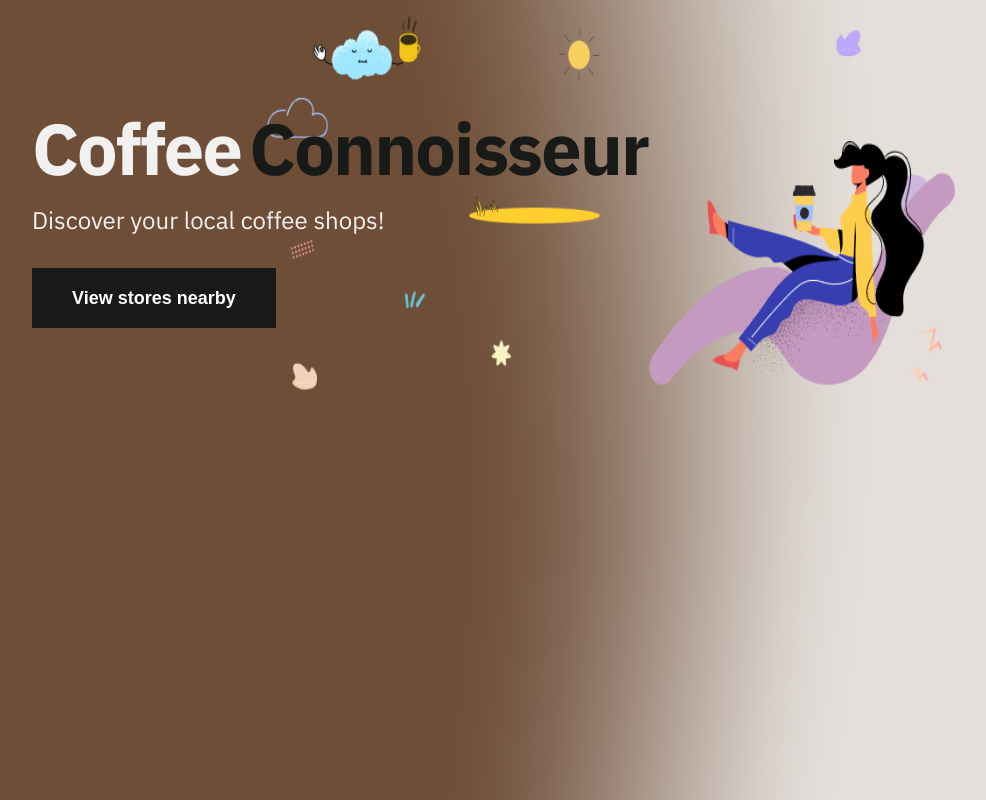
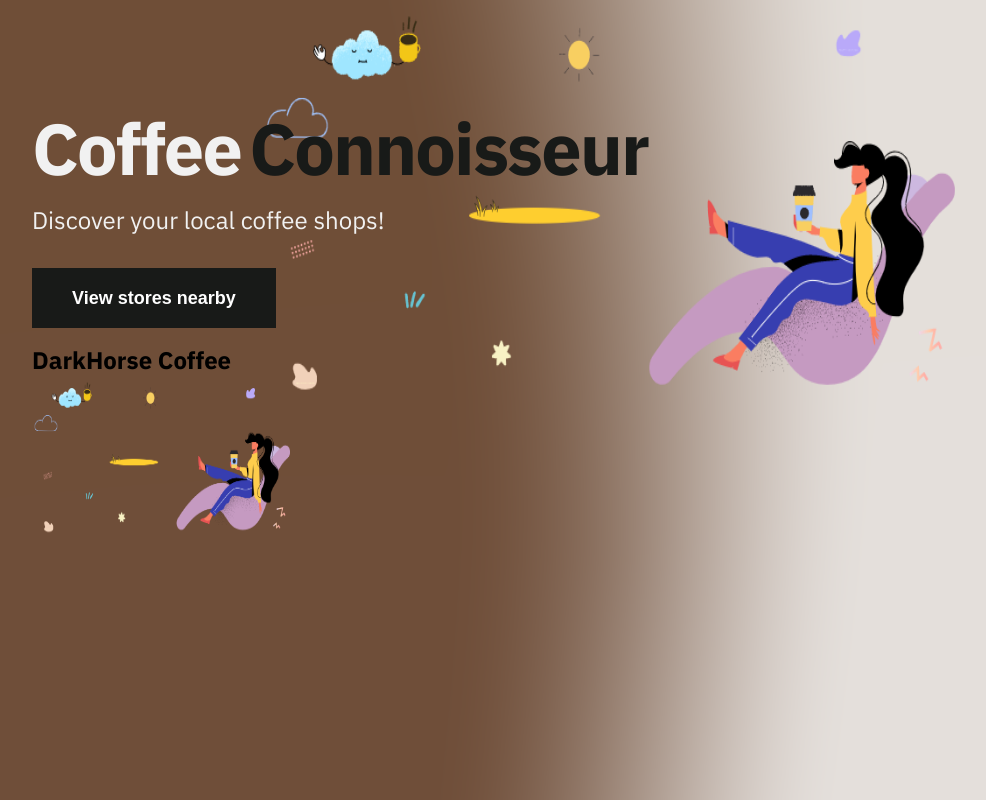
Before and after one commit to jordanbmowry/discover-coffee-stores, a Next.js app: page / in a window 1280 px wide. Shown: the whole page, without its empty margins (64-1050 px from the left). Built offline with nearby package versions, Linux system fonts and the light colour scheme.

Commit message:
created Card.js component

```diff
--- a/components/Banner.module.css
+++ b/components/Banner.module.css
@@ -41,7 +41,6 @@
   color: white;
   outline: 0;
   border: 0px;
-
   padding-top: 1rem /* 16px */;
   padding-bottom: 1rem /* 16px */;
   font-size: 1.125rem /* 18px */;
--- /dev/null
+++ b/components/Card.js
@@ -0,0 +1,14 @@
+import React from 'react';
+import Image from 'next/image';
+import Link from 'next/link';
+
+export default function Card(props) {
+  return (
+    <Link href={props.href}>
+      <a>
+        <h2>{props.name}</h2>
+        <Image alt='coffee shop' src={props.imgUrl} width={260} height={160} />
+      </a>
+    </Link>
+  );
+}
--- a/pages/index.js
+++ b/pages/index.js
@@ -3,6 +3,7 @@
 import Image from 'next/image';
 
 import Banner from '../components/Banner';
+import Card from '../components/Card';
 
 export default function Home() {
   const handleOnBannerButtonClick = () => {
@@ -29,6 +30,11 @@
             height={400}
           />
         </div>
+        <Card
+          name={'DarkHorse Coffee'}
+          imgUrl='/static/hero-image.png'
+          href='/coffee-store/darkhorse-coffee'
+        />
       </main>
     </div>
   );
```
Also changed, not shown: components/Card.module.css (added).
